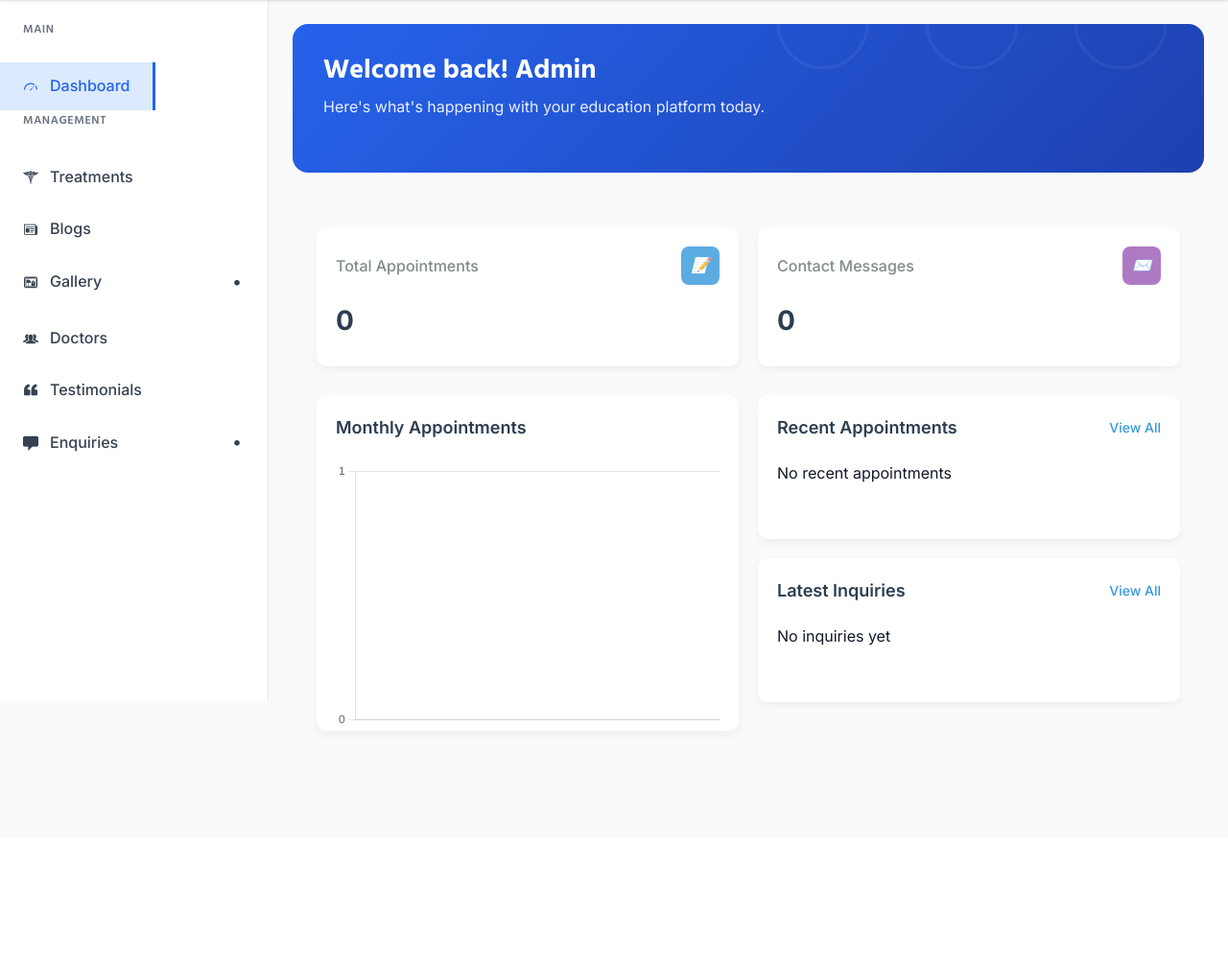
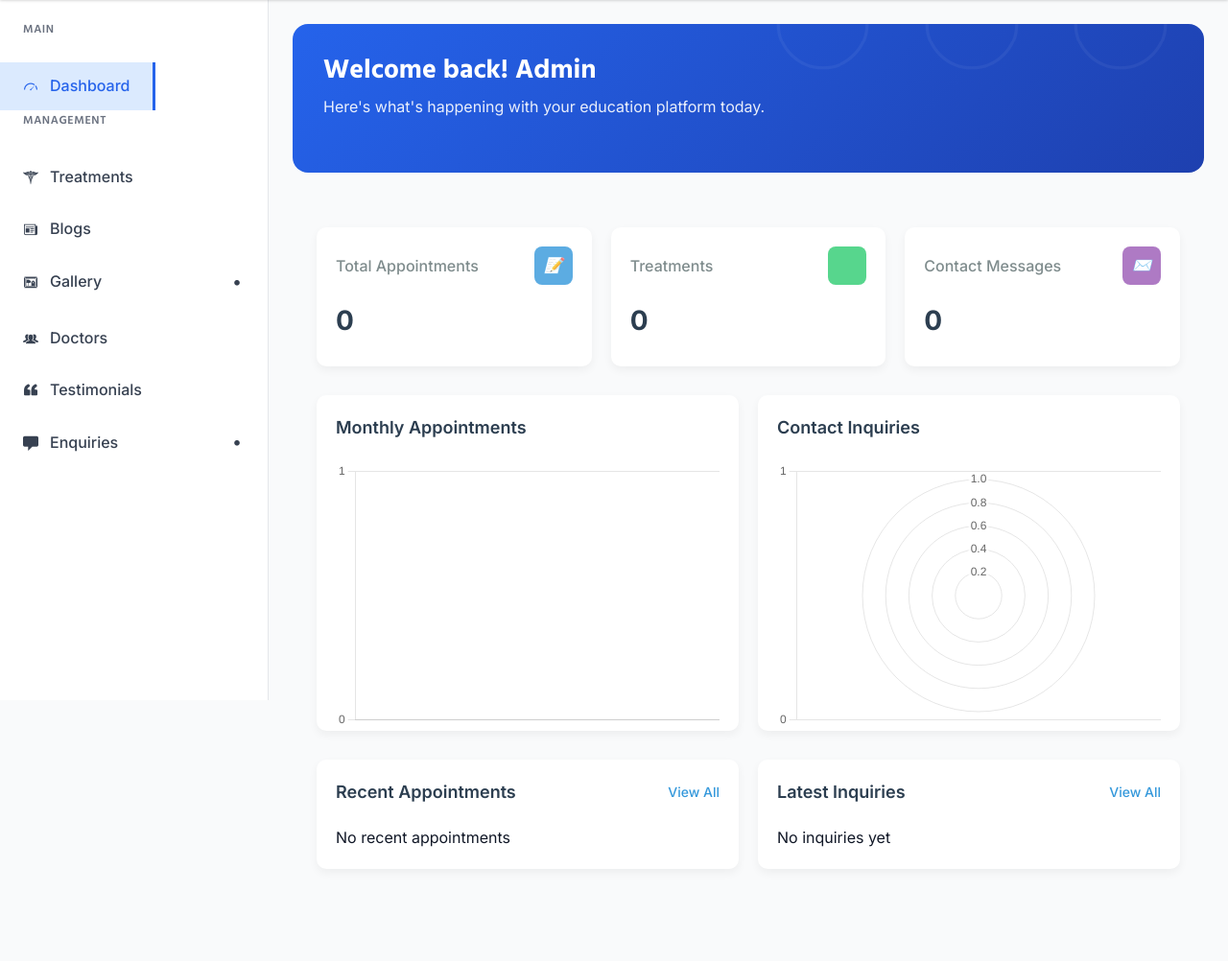
Before and after one commit to VynZora/sperra, a Django app: page /admin-dashboard/ in a window 1280 px wide. Shown: the part 70-1072 px from the top of the page at 96% size. Before the commit the page ends 836 px from the top, so only its background shows below. Run offline with Django 5.2, Linux system fonts and the light colour scheme; the visitor is signed in with stand-in values (Sample User, id 1); data that the repository does not hold is empty; some libraries are stand-ins or nearby versions.

Commit message:
changes made in the dashboard of admin side

```diff
--- a/sperra_app/views.py
+++ b/sperra_app/views.py
@@ -188,6 +188,7 @@ def admin_dashboard(request):
     stats = {
         'total_appointments': Appointment.objects.count(),
         'inquiries_count': ContactMessage.objects.count(),
+        'treatments_count': Treatments.objects.count(),
     }
 
     contacts_count = ContactMessage.objects.count()
@@ -205,7 +206,7 @@ def admin_dashboard(request):
     applications_labels = [x['month'].strftime('%b') for x in appt_data]
     applications_counts = [x['count'] for x in appt_data]
 
-    test_data = Testimonial.objects.filter(
+    contact_data = ContactMessage.objects.filter(
         created_at__year=current_year
     ).annotate(
         month=TruncMonth('created_at')
@@ -213,8 +214,12 @@ def admin_dashboard(request):
         count=Count('id')
     ).order_by('month')
 
-    testimonials_labels = [x['month'].strftime('%b') for x in test_data]
-    testimonials_counts = [x['count'] for x in test_data]
+    inquiries_labels = [x['month'].strftime('%b') for x in contact_data]
+    inquiries_counts = [x['count'] for x in contact_data]
+
+    # testimonials_labels = [x['month'].strftime('%b') for x in test_data]
+    # testimonials_counts = [x['count'] for x in test_data]
+
 
 
     recent_applications = Appointment.objects.select_related('treatment').order_by('-created_at')[:5]
@@ -230,8 +235,8 @@ def admin_dashboard(request):
 
         'applications_labels': json.dumps(applications_labels),
         'applications_counts': json.dumps(applications_counts),
-        'testimonials_labels': json.dumps(testimonials_labels),
-        'testimonials_counts': json.dumps(testimonials_counts),
+        'inquiries_labels': json.dumps(inquiries_labels),
+        'inquiries_counts': json.dumps(inquiries_counts),
     }
 
     return render(request, "admin_pages/admin-dashboard.html", context)
--- a/sperra_pro/settings.py
+++ b/sperra_pro/settings.py
@@ -24,7 +24,7 @@ BASE_DIR = Path(__file__).resolve().parent.parent
 SECRET_KEY = "django-insecure-q@o_$uvmb2owyg8!z3h9tf6moo1o5$-cle+))st^=&(@_zpzcy"
 
 # SECURITY WARNING: don't run with debug turned on in production!
-DEBUG = False
+DEBUG = True
 
 ALLOWED_HOSTS = ["sperra.onrender.com", "*"]
 
--- a/templates/admin_pages/admin-dashboard.html
+++ b/templates/admin_pages/admin-dashboard.html
@@ -16,17 +16,17 @@
             </div>
         </div>
 
-        {% comment %} <div class="stat-card">
+        <div class="stat-card">
             <div class="stat-header">
-                <div class="stat-title">Inquiries</div>
+                <div class="stat-title">Treatments</div>
                 <div class="stat-icon icon-green">
-                    <i class="icon">📩</i>
+                    <i class="icon"></i>
                 </div>
             </div>
-            <div class="stat-value">{{ stats.inquiries_count }}</div>
+            <div class="stat-value">{{ stats.treatments_count }}</div>
             <div class="stat-change">
             </div>
-        </div> {% endcomment %}
+        </div>
 
         <div class="stat-card">
             <div class="stat-header">
@@ -53,17 +53,17 @@
             </div>
         </div>
 
-        {% comment %} <div class="chart-card">
+         <div class="chart-card">
             <div class="chart-header">
-                <div class="chart-title">Monthly Testimonials</div>
+                <div class="chart-title">Contact Inquiries</div>
                 <div class="chart-actions">
                 </div>
             </div>
             <div class="chart-container">
-                <canvas id="testimonialsChart"></canvas>
+                <canvas id="inquiriesChart"></canvas>
             </div>
         </div>
-    </div> {% endcomment %}
+    </div>
 
     <div class="data-grid">
 
@@ -146,15 +146,15 @@
         }
     });
 
-    // Testimonials Chart - Connected to View Data
-    var ctx2 = document.getElementById('testimonialsChart').getContext('2d');
-    var testimonialsChart = new Chart(ctx2, {
-        type: 'bar',
+    // Inquiries Chart - Connected to View Data
+    var ctx2 = document.getElementById('inquiriesChart').getContext('2d');
+    var inquiriesChart = new Chart(ctx2, {
+        type: 'polarArea',
         data: {
-            labels: {{ testimonials_labels|safe }},
+            labels: {{ inquiries_labels|safe }},
             datasets: [{
-                label: 'Testimonials',
-                data: {{ testimonials_counts|safe }},
+                label: 'Inquiries',
+                data: {{ inquiries_counts|safe }},
                 backgroundColor: 'rgba(255, 99, 132, 0.6)',
                 borderColor: 'rgba(255, 99, 132, 1)',
                 borderWidth: 1
```
